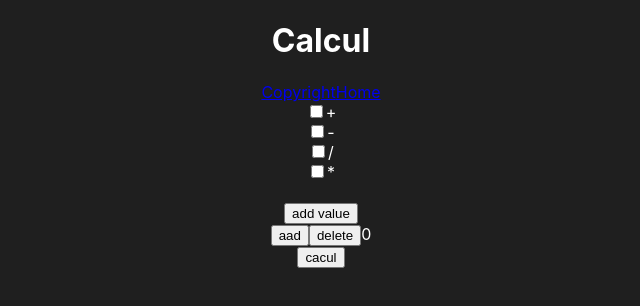
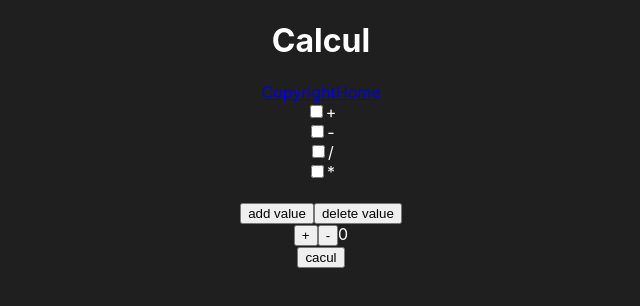
Before and after one commit to enztexier/GM, a React (Create React App) app: page /calcul in a window 1280 px wide. Both pictures are taken after a click on the button "add value". Shown: the top 306 px of the page, without its empty margins (319-959 px from the left). Built offline with nearby package versions, Linux system fonts and the light colour scheme.

Commit message:
cacul obj step

```diff
--- a/src/Btnvalue.js
+++ b/src/Btnvalue.js
@@ -1,11 +1,12 @@
 import React from 'react';
 
-const Btnvalue = ({nbr}) => {
+const Btnvalue = ({nbr, addDigit, deleteDigit}) => {
     console.log("BTN" + nbr)
     return (
         <div>
-            <button>aad</button>
-            <button>delete</button>
+
+            <button onClick={addDigit}>+</button>
+            <button onClick={deleteDigit}>-</button>
             {nbr}
 
         </div>
--- a/src/Calcul.js
+++ b/src/Calcul.js
@@ -108,13 +108,27 @@ const Calcul = () => {
 
 
     const addValue = () => {
+        setArrayValue(cur => [...cur, Value()])
+        console.log(arrayValue)
+        console.log(arrayValue.length)
+    }
+
+    const deleteValue = () => {
+        setArrayValue(arrayValue.splice(-1))
+        console.log("delete")
+    }
+
+    const addDigit = (id) => {
+        setArrayValue(arrayValue[id].nbr + 1)
+        //console.log("addDigit" + arrayValue[id].nbr)
+        //arrayValue[id].nbr = 1;
+    }
+
+    const deleteDigit = () => {
+        console.log("deleteDigit")
+    }
 
 
-
-        setArrayValue(cur => [...cur, Value()])
-        console.log(arrayValue)
-
-    }
 
     let randomNumber = (max) => {
         return Math.floor(Math.random() * max);
@@ -146,14 +160,14 @@ const Calcul = () => {
 
     useEffect(() => {
 
-        if ( arrayValue.length > 0) {
-        const lte = Object.keys(arrayValue)
-        const lv = lte.map((val, i) =>
-        <Btnvalue key={i} nbr={arrayValue[val].nbr}></Btnvalue>
-        )
-        setListeValue(lv)
+        if (arrayValue.length > 0) {
+            const lte = Object.keys(arrayValue)
+            const lv = lte.map((id, i) =>
+                <Btnvalue key={i} nbr={arrayValue[id].nbr} addDigit={() => addDigit(id)} deleteDigit={deleteDigit}></Btnvalue>
+            )
+            setListeValue(lv)
         }
-        else{
+        else {
             console.log("arrayValue void")
         }
 
@@ -198,8 +212,9 @@ const Calcul = () => {
 
 
             <button onClick={addValue}>add value</button>
+            <button onClick={deleteValue}>delete value</button>
 
-{listeValue}
+            {listeValue}
 
             <button onClick={calculFinal}>cacul</button>
             <p>{final}</p>
```
